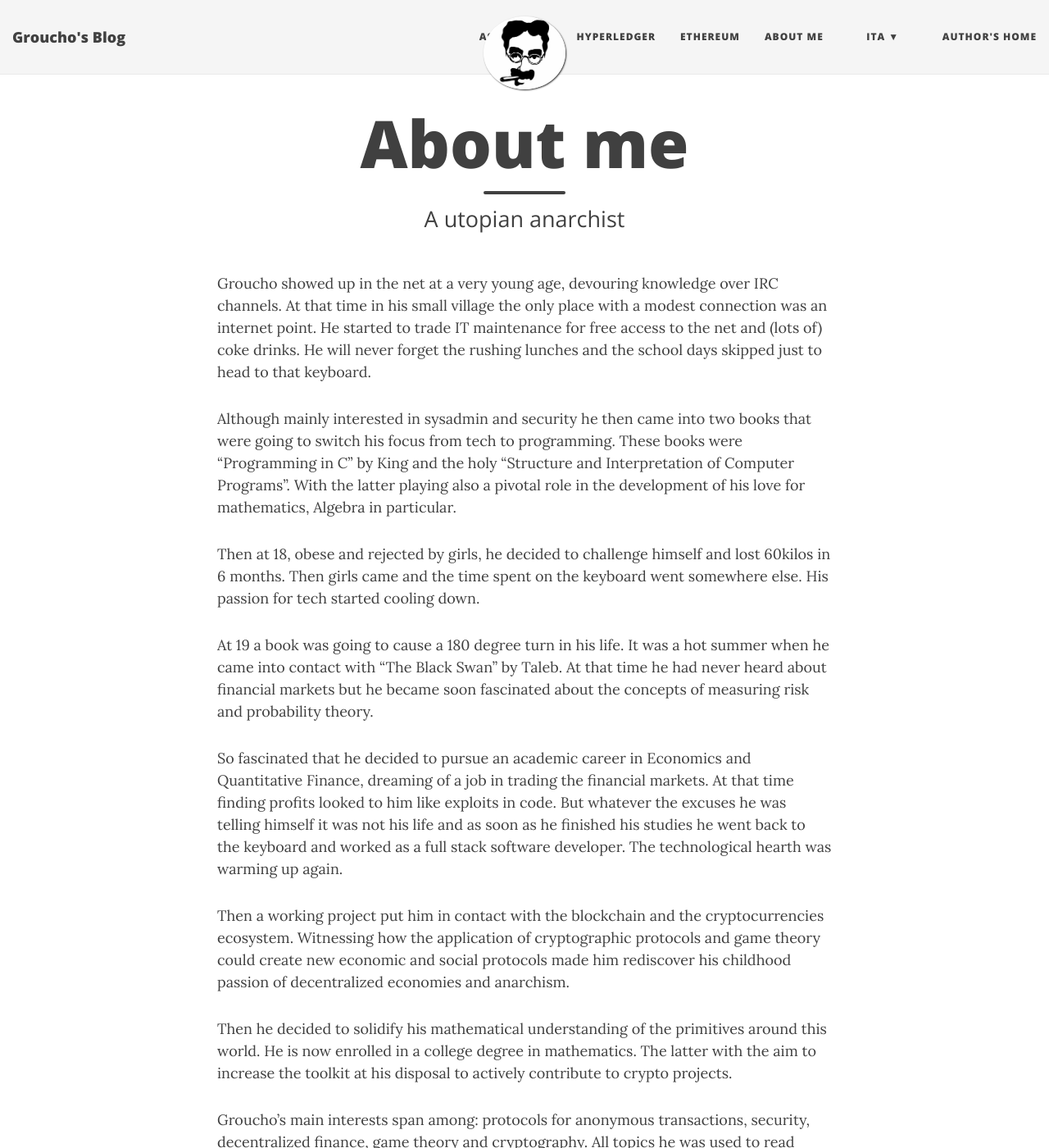
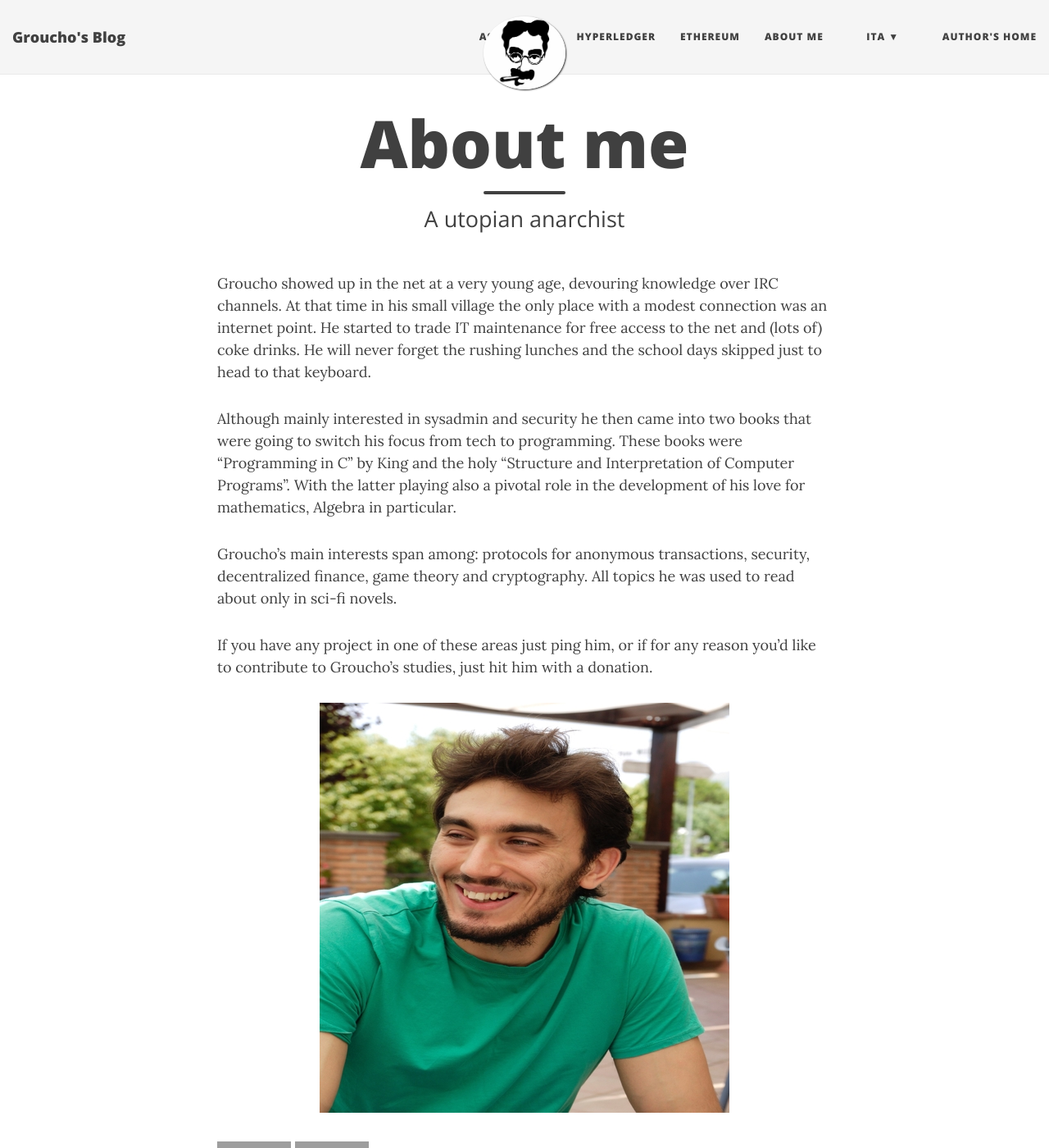
Before and after one commit to gr0uch0dev/gr0uch0dev.github.io, a Jekyll site: the page built from aboutme.md, in a window 1280 px wide and 1400 px high. Shown: the whole window at 82% size. Built offline with Jekyll 4.4.1, drawn with Linux system fonts in a browser that asks for light colours; nearby versions of some CDN libraries; grey boxes are pictures that could not be loaded.

Commit message:
update bio

```diff
--- a/aboutme.md
+++ b/aboutme.md
@@ -3,21 +3,9 @@ layout: page
 title: About me
 subtitle: A utopian anarchist
 ---
-
 Groucho showed up in the net at a very young age, devouring knowledge over IRC channels. At that time in his small village the only place with a modest connection was an internet point. He started to trade IT maintenance for free access to the net and (lots of) coke drinks. He will never forget the rushing lunches and the school days skipped just to head to that keyboard.
 
 Although mainly interested in sysadmin and security he then came into two books that were going to switch his focus from tech to programming. These books were “Programming in C” by King and the holy “Structure and Interpretation of Computer Programs”. With the latter playing also a pivotal role in the development of his love for mathematics, Algebra in particular.
-
-Then at 18, obese and rejected by girls, he decided to challenge himself and lost 60kilos in 6 months. Then girls came and the time spent on the keyboard went somewhere else. His passion for tech started cooling down.
-
-At 19 a book was going to cause a 180 degree turn in his life. It was a hot summer when he came into contact with “The Black Swan” by Taleb. At that time he had never heard about financial markets but he became soon fascinated about the concepts of measuring risk and probability theory.
-
-So fascinated that he decided to pursue an academic career in Economics and Quantitative Finance, dreaming of a job in trading the financial markets. At that time finding profits looked to him like exploits in code. But whatever the excuses he was telling himself it was not his life and as soon as he finished his studies he went back to the keyboard and worked as a full stack software developer. The technological hearth was warming up again.
-
-Then a working project put him in contact with the blockchain and the cryptocurrencies ecosystem. Witnessing how the application of cryptographic protocols and game theory could create new economic and social protocols made him rediscover his childhood passion of decentralized economies and anarchism.
-
-Then he decided to solidify his mathematical understanding of the primitives around this world.
-He is now enrolled in a college degree in  mathematics. The latter with the aim to increase the toolkit at his disposal to actively contribute to crypto projects.
 
 Groucho’s main interests span among: protocols for anonymous transactions, security, decentralized finance, game theory and cryptography. All topics he was used to read about only in sci-fi novels.
 
```
